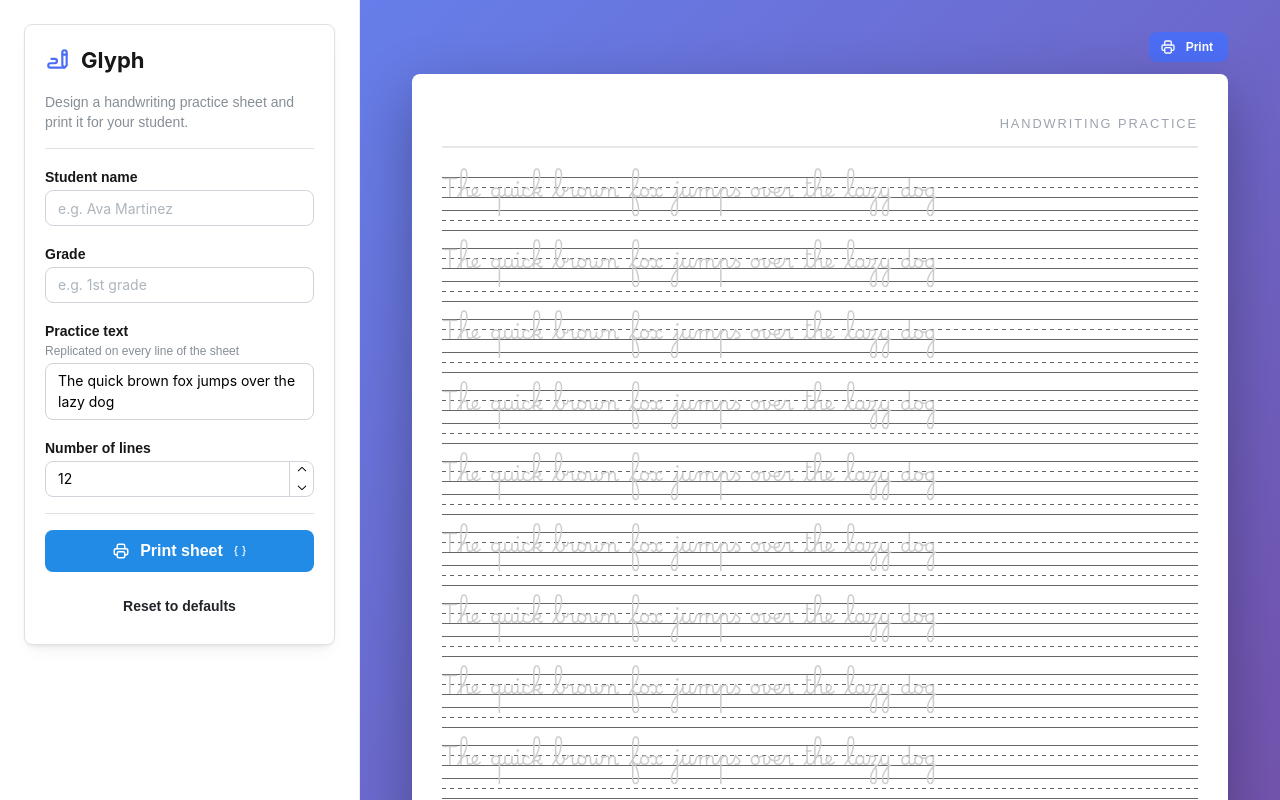
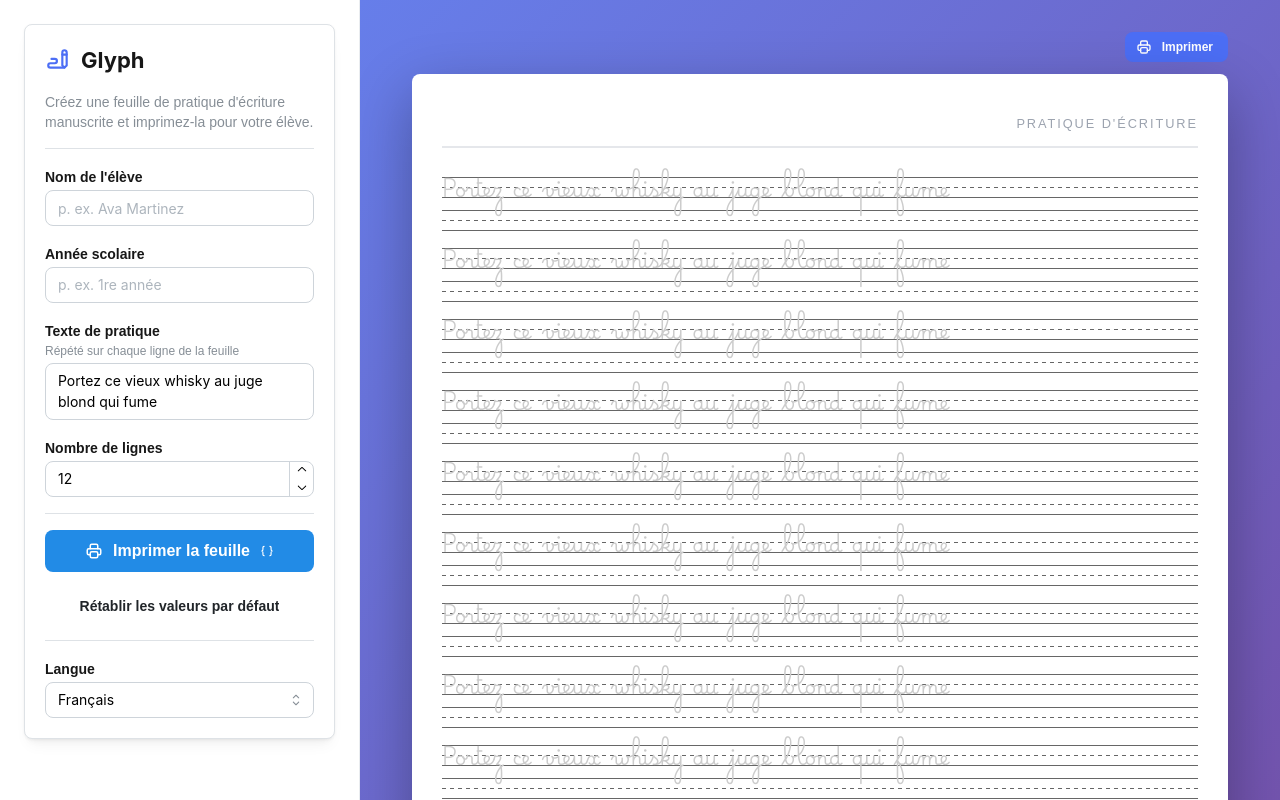
Before and after one commit to faber-numeris/glyph, a Next.js app: page / in a window 1280 px wide. Shown: the top 800 px of the page. Built offline with nearby package versions, Linux system fonts and the light colour scheme.

Commit message:
add translation

```diff
--- a/app/layout.tsx
+++ b/app/layout.tsx
@@ -22,7 +22,7 @@ export const metadata: Metadata = {
 
 export default function RootLayout({ children }: LayoutProps<"/">) {
   return (
-    <html lang="en" className={`${geistSans.variable} ${geistMono.variable}`} {...mantineHtmlProps}>
+    <html lang="fr" className={`${geistSans.variable} ${geistMono.variable}`} {...mantineHtmlProps}>
       <head>
         <ColorSchemeScript defaultColorScheme="light" />
       </head>
--- a/app/page.tsx
+++ b/app/page.tsx
@@ -4,9 +4,11 @@ import { Button } from "@mantine/core";
 import { IconPrinter } from "@tabler/icons-react";
 import { HandwritingSheet } from "@/components/HandwritingSheet";
 import { Sidebar } from "@/components/Sidebar";
+import { useTranslation } from "@/lib/i18n";
 import layoutStyles from "./page.module.css";
 
 export default function Home() {
+  const { t } = useTranslation();
   const handlePrint = () => {
     window.print();
   };
@@ -27,7 +29,7 @@ export default function Home() {
             leftSection={<IconPrinter size={16} />}
             onClick={handlePrint}
           >
-            Print
+            {t("print")}
           </Button>
         </div>
 
--- a/components/HandwritingSheet.tsx
+++ b/components/HandwritingSheet.tsx
@@ -3,12 +3,14 @@
 import styles from "./HandwritingSheet.module.css";
 import {useSelector} from "react-redux";
 import {RootState} from "@/lib/store";
+import {useTranslation} from "@/lib/i18n";
 
 export const HandwritingSheet = () => {
     const studentName = useSelector((state: RootState) => state.sheetData.studentName);
     const gradeName = useSelector((state: RootState) => state.sheetData.grade);
     const practiceText = useSelector((state: RootState) => state.sheetData.practiceText);
     const lines = useSelector((state: RootState) => state.sheetData.lines);
+    const {t} = useTranslation();
 
     return (
         <div className={styles.sheetCard}>
@@ -17,7 +19,7 @@ export const HandwritingSheet = () => {
                     <div className={styles.headerName}>{studentName}</div>
                     <div className={styles.headerGrade}>{gradeName}</div>
                 </div>
-                <div className={styles.headerTitle}>Handwriting Practice</div>
+                <div className={styles.headerTitle}>{t("sheetTitle")}</div>
             </header>
 
             <div className={styles.writingLines}>
--- /dev/null
+++ b/components/LanguageSync.tsx
@@ -0,0 +1,14 @@
+"use client";
+
+import { useEffect } from "react";
+import { useAppSelector } from "@/lib/store";
+
+export const LanguageSync = () => {
+  const language = useAppSelector((state) => state.language.language);
+
+  useEffect(() => {
+    document.documentElement.lang = language;
+  }, [language]);
+
+  return null;
+};
--- a/components/ReduxProvider.tsx
+++ b/components/ReduxProvider.tsx
@@ -2,11 +2,17 @@
 
 import { Provider } from "react-redux";
 import { store } from "@/lib/store";
+import { LanguageSync } from "@/components/LanguageSync";
 
 interface ReduxProviderProps {
   children: React.ReactNode;
 }
 
 export function ReduxProvider({ children }: ReduxProviderProps) {
-  return <Provider store={store}>{children}</Provider>;
+  return (
+    <Provider store={store}>
+      <LanguageSync />
+      {children}
+    </Provider>
+  );
 }
--- a/components/Sidebar.tsx
+++ b/components/Sidebar.tsx
@@ -1,6 +1,6 @@
 "use client";
 
-import {Button, Divider, Group, NumberInput, Paper, Stack, Text, Textarea, TextInput, Title,} from "@mantine/core";
+import {Button, Divider, Group, NumberInput, Paper, Select, Stack, Text, Textarea, TextInput, Title,} from "@mantine/core";
 import {IconBraces, IconPrinter, IconWriting} from "@tabler/icons-react";
 import {
     resetSettings,
@@ -9,6 +9,8 @@ import {
     setPracticeText,
     setStudentName,
 } from "@/lib/features/settings/settingsSlice";
+import {translations, useTranslation, type Language} from "@/lib/i18n";
+import {setLanguage} from "@/lib/features/language/languageSlice";
 import {useAppDispatch, useAppSelector} from "@/lib/store";
 
 interface SidebarProps {
@@ -18,6 +20,17 @@ interface SidebarProps {
 export function Sidebar({onPrint}: SidebarProps) {
     const settings = useAppSelector((state) => state.sheetData);
     const dispatch = useAppDispatch();
+    const {t, language} = useTranslation();
+
+    const handleLanguageChange = (value: string | null) => {
+        if (value !== "fr" && value !== "en") return;
+        const next: Language = value;
+        // Keep the default practice sentence in sync with the language if untouched.
+        if (settings.practiceText === translations[language].defaultPracticeText) {
+            dispatch(setPracticeText(translations[next].defaultPracticeText));
+        }
+        dispatch(setLanguage(next));
+    };
 
     return (
         <aside className="app-sidebar">
@@ -28,29 +41,29 @@ export function Sidebar({onPrint}: SidebarProps) {
                         <Title order={3}>Glyph</Title>
                     </Group>
                     <Text size="sm" c="dimmed">
-                        Design a handwriting practice sheet and print it for your student.
+                        {t("appDescription")}
                     </Text>
 
                     <Divider/>
 
                     <TextInput
-                        label="Student name"
-                        placeholder="e.g. Ava Martinez"
+                        label={t("studentName")}
+                        placeholder={t("studentNamePlaceholder")}
                         value={settings.studentName}
                         onChange={(event) => dispatch(setStudentName(event.currentTarget.value))}
                     />
 
                     <TextInput
-                        label="Grade"
-                        placeholder="e.g. 1st grade"
+                        label={t("grade")}
+                        placeholder={t("gradePlaceholder")}
                         value={settings.grade}
                         onChange={(event) => dispatch(setGrade(event.currentTarget.value))}
                     />
 
                     <Textarea
-                        label="Practice text"
-                        description="Replicated on every line of the sheet"
-                        placeholder="The quick brown fox jumps over the lazy dog"
+                        label={t("practiceText")}
+                        description={t("practiceTextDescription")}
+                        placeholder={t("defaultPracticeText")}
                         autosize
                         minRows={2}
                         maxRows={4}
@@ -59,7 +72,7 @@ export function Sidebar({onPrint}: SidebarProps) {
                     />
 
                     <NumberInput
-                        label="Number of lines"
+                        label={t("numberOfLines")}
                         min={4}
                         max={24}
                         allowDecimal={false}
@@ -79,17 +92,30 @@ export function Sidebar({onPrint}: SidebarProps) {
                         rightSection={<IconBraces size={14}/>}
                         onClick={onPrint}
                     >
-                        Print sheet
+                        {t("printSheet")}
                     </Button>
 
                     <Button
                         fullWidth
                         variant="subtle"
                         color="gray"
-                        onClick={() => dispatch(resetSettings())}
+                        onClick={() => dispatch(resetSettings(t("defaultPracticeText")))}
                     >
-                        Reset to defaults
+                        {t("resetToDefaults")}
                     </Button>
+
+                    <Divider/>
+
+                    <Select
+                        label={t("language")}
+                        allowDeselect={false}
+                        value={language}
+                        data={[
+                            {value: "fr", label: "Français"},
+                            {value: "en", label: "English"},
+                        ]}
+                        onChange={handleLanguageChange}
+                    />
                 </Stack>
             </Paper>
         </aside>
--- a/components/settings.ts
+++ b/components/settings.ts
@@ -8,6 +8,6 @@ export interface SheetSettings {
 export const DEFAULT_SETTINGS: SheetSettings = {
   studentName: "",
   grade: "",
-  practiceText: "The quick brown fox jumps over the lazy dog",
+  practiceText: "Portez ce vieux whisky au juge blond qui fume",
   lines: 12,
 };
--- /dev/null
+++ b/lib/features/language/languageSlice.ts
@@ -0,0 +1,16 @@
+import { createSlice, type PayloadAction } from "@reduxjs/toolkit";
+import { DEFAULT_LANGUAGE, type Language } from "@/lib/i18n";
+
+export const languageSlice = createSlice({
+  name: "language",
+  initialState: { language: DEFAULT_LANGUAGE as Language },
+  reducers: {
+    setLanguage(state, action: PayloadAction<Language>) {
+      state.language = action.payload;
+    },
+  },
+});
+
+export const { setLanguage } = languageSlice.actions;
+
+export default languageSlice.reducer;
--- a/lib/features/settings/settingsSlice.ts
+++ b/lib/features/settings/settingsSlice.ts
@@ -19,8 +19,11 @@ export const sheetDataSlice = createSlice({
     setLines(state, action: PayloadAction<number>) {
       state.lines = action.payload;
     },
-    resetSettings() {
-      return DEFAULT_SETTINGS;
+    resetSettings(_state, action: PayloadAction<string | undefined>) {
+      return {
+        ...DEFAULT_SETTINGS,
+        practiceText: action.payload ?? DEFAULT_SETTINGS.practiceText,
+      };
     },
   },
 });
--- /dev/null
+++ b/lib/i18n.ts
@@ -0,0 +1,48 @@
+import { useAppSelector } from "@/lib/store";
+
+export type Language = "fr" | "en";
+
+export const DEFAULT_LANGUAGE: Language = "fr";
+
+export const translations = {
+  fr: {
+    appDescription: "Créez une feuille de pratique d'écriture manuscrite et imprimez-la pour votre élève.",
+    studentName: "Nom de l'élève",
+    studentNamePlaceholder: "p. ex. Ava Martinez",
+    grade: "Année scolaire",
+    gradePlaceholder: "p. ex. 1re année",
+    practiceText: "Texte de pratique",
+    practiceTextDescription: "Répété sur chaque ligne de la feuille",
+    numberOfLines: "Nombre de lignes",
+    printSheet: "Imprimer la feuille",
+    print: "Imprimer",
+    resetToDefaults: "Rétablir les valeurs par défaut",
+    language: "Langue",
+    sheetTitle: "Pratique d'écriture",
+    defaultPracticeText: "Portez ce vieux whisky au juge blond qui fume",
+  },
+  en: {
+    appDescription: "Design a handwriting practice sheet and print it for your student.",
+    studentName: "Student name",
+    studentNamePlaceholder: "e.g. Ava Martinez",
+    grade: "Grade",
+    gradePlaceholder: "e.g. 1st grade",
+    practiceText: "Practice text",
+    practiceTextDescription: "Replicated on every line of the sheet",
+    numberOfLines: "Number of lines",
+    printSheet: "Print sheet",
+    print: "Print",
+    resetToDefaults: "Reset to defaults",
+    language: "Language",
+    sheetTitle: "Handwriting Practice",
+    defaultPracticeText: "The quick brown fox jumps over the lazy dog",
+  },
+} as const;
+
+export type TranslationKey = keyof (typeof translations)["fr"];
+
+export const useTranslation = () => {
+  const language = useAppSelector((state) => state.language.language);
+  const t = (key: TranslationKey): string => translations[language][key];
+  return { t, language };
+};
--- a/lib/store.ts
+++ b/lib/store.ts
@@ -2,11 +2,13 @@
 
 import { useDispatch, useSelector, type TypedUseSelectorHook } from "react-redux";
 import { configureStore } from "@reduxjs/toolkit";
+import languageReducer from "./features/language/languageSlice";
 import sheetDataReducer from "./features/settings/settingsSlice";
 
 export const store = configureStore({
   reducer: {
     sheetData: sheetDataReducer,
+    language: languageReducer,
   },
 });
 
```
